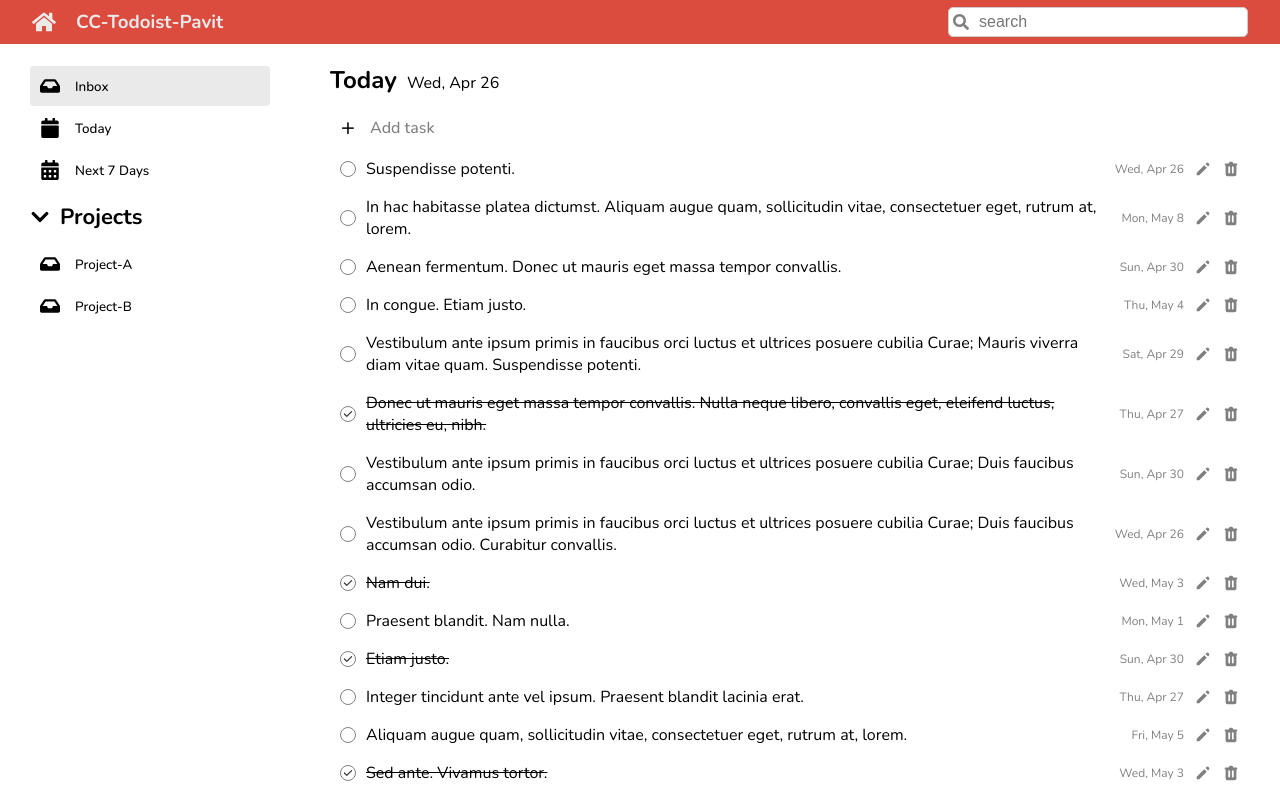
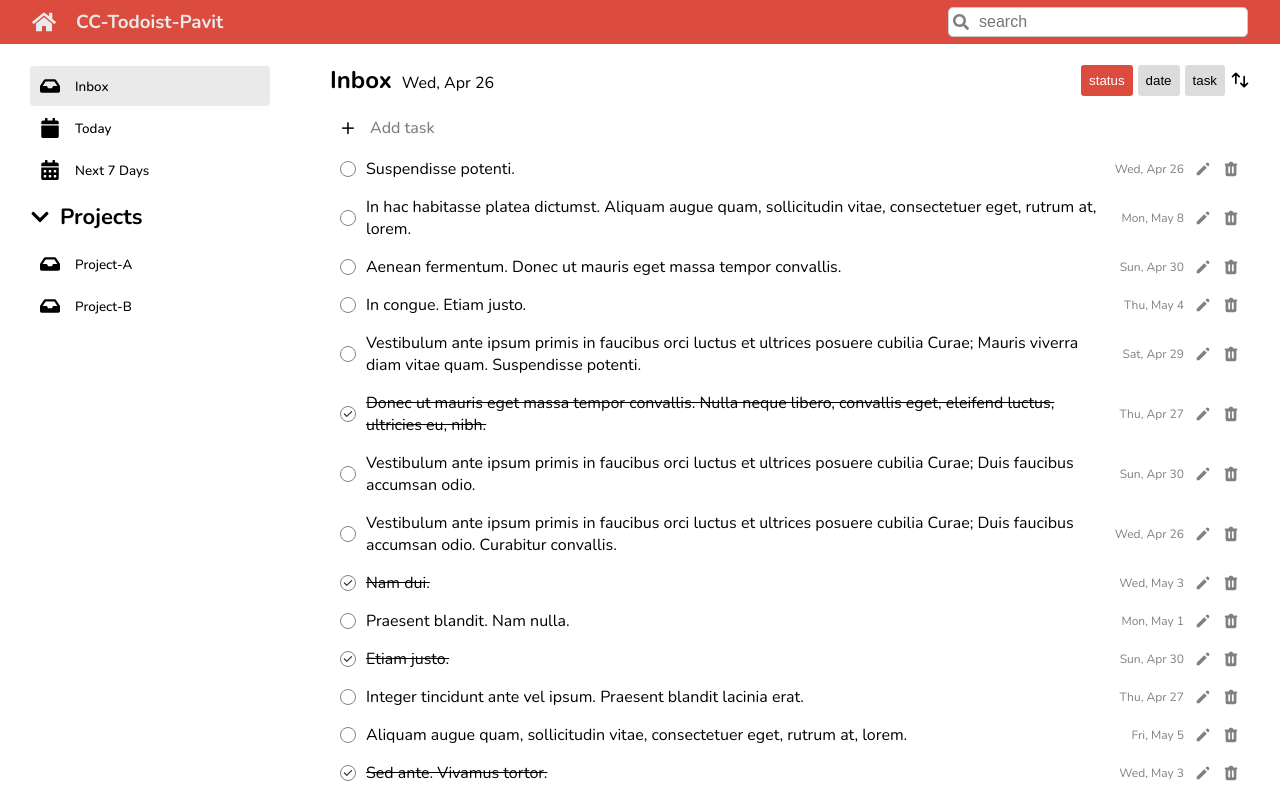
Before and after one commit to pavitpim40/CC14-Todolist, a React (Create React App) app: page / in a window 1280 px wide. Built offline with nearby package versions, Linux system fonts and the light colour scheme.

Commit message:
update todo before axios

```diff
--- a/src/app/App.scss
+++ b/src/app/App.scss
@@ -136,4 +136,5 @@ $header-height: 44px;
     grid-column: 2/3;
     overflow-y: scroll;
     padding: 20px 30px;
+    padding-top: 0;
 }
--- /dev/null
+++ b/src/components/Common/Button.jsx
@@ -0,0 +1,6 @@
+import styles from './Button.module.scss';
+
+export function Button({ text, active = true , onClickFN}) {
+    let btnStyles = active ? styles.btn__primary : styles.btn__secondary;
+    return <button className={`${styles.btn} ${btnStyles}`} onClick={onClickFN}>{text}</button>;
+}
--- /dev/null
+++ b/src/components/Common/Button.module.scss
@@ -0,0 +1,17 @@
+.btn {
+    border: none;
+    padding: 8px;
+    border-radius: 3px;
+    cursor: pointer;
+    flex: 1;
+
+    &__primary {
+        background-color: #db4c3f;
+        color: white;
+    }
+
+    &__secondary {
+        background-color: rgb(220, 220, 220);
+        color: black;
+    }
+}
--- a/src/components/Todo/TodoContent.jsx
+++ b/src/components/Todo/TodoContent.jsx
@@ -65,7 +65,7 @@ export function TodoContent({todos,setTodos}) {
     // # UI
     return (
         <main className='content'>
-            <TodoHeader title="Today"/>
+            <TodoHeader title="Inbox"/>
             <AddTodo  onAddTodo={handleAddTodo}/>
             <TodoLists todos={todos}  onEditTodo={handleEditTodo} onDeleteTodo={handleDelete}/>
         </main>
--- a/src/components/Todo/TodoHeader.jsx
+++ b/src/components/Todo/TodoHeader.jsx
@@ -1,5 +1,7 @@
 import styles from './TodoHeader.module.scss';
-import {getFormattedDate} from '../../utils/DateUtils'
+import { HiOutlineSwitchVertical } from 'react-icons/hi';
+import { Button } from '../Common/Button';
+import { getFormattedDate } from '../../utils/DateUtils';
 
 // export function TodoHeader(props) {
 //     const now = new Date();
@@ -15,13 +17,24 @@ import {getFormattedDate} from '../../utils/DateUtils'
 //     );
 // }
 
-export function TodoHeader({title}) {
-
-
+export function TodoHeader({ title }) {
     return (
         <div className={styles.header}>
-            <h1>{title}</h1>
-            <p>{getFormattedDate(Date.now())}</p>
+            {/* STATUS-BAR */}
+            <div className={styles.header__status__bar}>
+                <h1>{title}</h1>
+                <p>{getFormattedDate(Date.now())}</p>
+            </div>
+
+            {/* CONTROL BAR */}
+            <div className={styles.header__control__bar}>
+                <Button text='status' active={true} />
+                <Button text='date' active={false} />
+                <Button text='task' active={false} />
+                <span className={styles.control__bar__icon}>
+                    <HiOutlineSwitchVertical />
+                </span>
+            </div>
         </div>
     );
 }
--- a/src/components/Todo/TodoHeader.module.scss
+++ b/src/components/Todo/TodoHeader.module.scss
@@ -1,9 +1,36 @@
+// .header {
+//     display: flex;
+//     gap: 10px;
+//     align-items: baseline;
+//     margin-bottom: 10px;
+
+//     & > h1 {
+//         font-size: 24px;
+//     }
+//     & > span {
+//         font-size: 12px;
+//         color: grey;
+//     }
+// }
+
+/* HeaderTodo */
 .header {
+    display: flex;
+    justify-content: space-between;
+    // margin-bottom: 10px;
+
+    // NEW : for STICKY !!!
+    position: sticky;
+    top: 0;
+    background-color: white;
+    padding-top: 20px;
+    padding-bottom: 10px;
+
+    // move old lay-out to header__status__bar
+    &__status__bar {
         display: flex;
         gap: 10px;
         align-items: baseline;
-    margin-bottom: 10px;
-
         & > h1 {
             font-size: 24px;
         }
@@ -12,3 +39,18 @@
             color: grey;
         }
     }
+
+    &__control__bar {
+        display: flex;
+        align-items: center;
+        gap: 5px;
+    }
+}
+
+.control__bar {
+    &__icon {
+        display: flex;
+        font-size: 20px;
+        cursor: pointer;
+    }
+}
```
Lines whose indentation alone changed are shown as unchanged.
